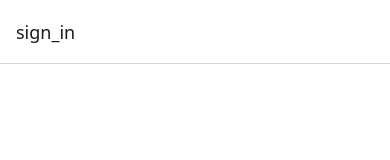
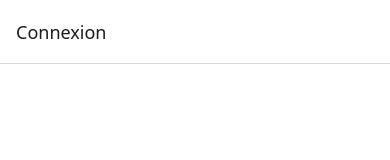
Before and after one commit to info-telecom-strasbourg/marco-app, a React Native app: screen / in a window 390 px wide. Shown: the top 160 px of the page. Built offline with nearby package versions, Linux system fonts and the light colour scheme.

Commit message:
Change pages header title

```diff
--- a/app/_layout.tsx
+++ b/app/_layout.tsx
@@ -6,6 +6,7 @@ import { createNativeStackNavigator } from '@react-navigation/native-stack';
 import SignInPage from './auth/login';
 
 import HomePage from './(home)/product';
+import CartPage from './(home)/cart';
 
 import ScanPage from './fouaille/scan';
 import { CartProvider } from "../src/store/cart";
@@ -18,10 +19,11 @@ export default function RootLayout() {
       <NavigationContainer>
         <Stack.Navigator initialRouteName="sign_in">
           {/* Global routes */}
-          <Stack.Screen name='sign_in' component={SignInPage} />
+          <Stack.Screen name='sign_in' component={SignInPage} options={{ headerTitle: "Connexion" }} />
 
           {/* Main routes (not admin) */}
-          <Stack.Screen name='home' component={HomePage} />
+          <Stack.Screen name='home' component={HomePage} options={{ headerTitle: "Produits" }} />
+          <Stack.Screen name='cart' component={CartPage} options={{ headerTitle: "Mon panier" }} />
 
           {/* Admin-specific routes (fouaille) */}
           <Stack.Screen name='scan' component={ScanPage} />
```
